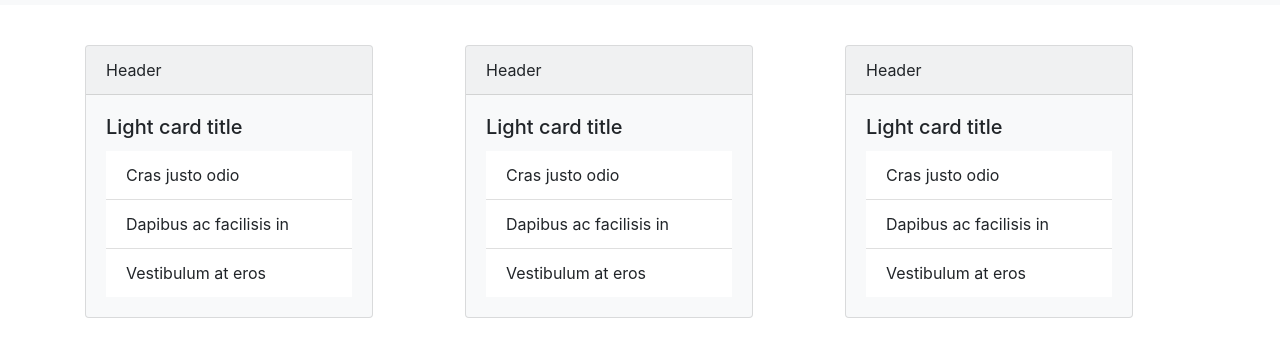
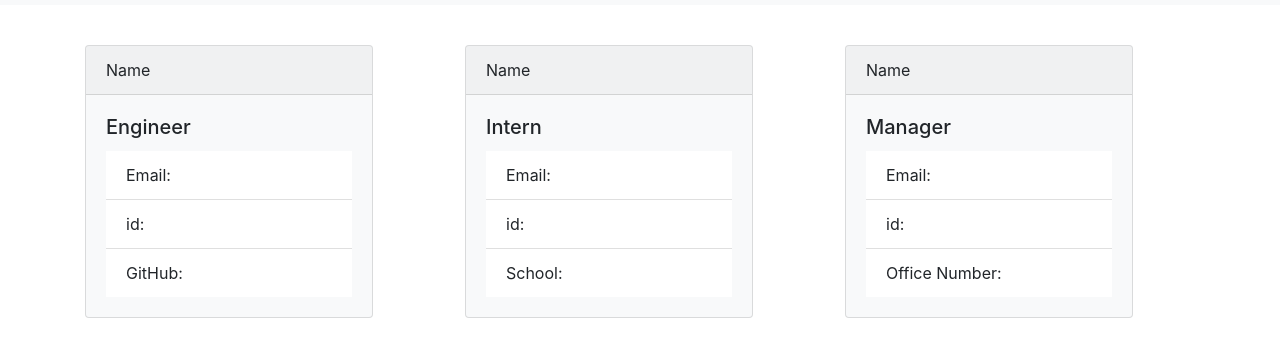
Before and after one commit to KaitlynSalemi/Employee-Summary, a website: page templets/main.html in a window 1280 px wide. Shown: the part 51-408 px from the top of the page. Drawn offline with nearby package versions, Linux system fonts and the light colour scheme.

Commit message:
all tests have passed

```diff
--- a/app.js
+++ b/app.js
@@ -6,6 +6,8 @@ const Intern = require("./lib/Intern");
 const Manager = require("./lib/Manager");
 
 const inquirer = require("inquirer");
+
+// dunderscore
 
 inquirer
     .prompt([
--- a/templets/main.html
+++ b/templets/main.html
@@ -17,39 +17,39 @@
         <div class="row">
             <div class="col s12 m6 l4">
                 <div class="card bg-light mb-3" style="max-width: 18rem;">
-                    <div class="card-header">Header</div>
+                    <div class="card-header">Name</div>
                     <div class="card-body">
-                        <h5 class="card-title">Light card title</h5>
+                        <h5 class="card-title">Engineer</h5>
                         <ul class="list-group list-group-flush">
-                            <li class="list-group-item">Cras justo odio</li>
-                            <li class="list-group-item">Dapibus ac facilisis in</li>
-                            <li class="list-group-item">Vestibulum at eros</li>
+                            <li class="list-group-item">Email: </li>
+                            <li class="list-group-item">id: </li>
+                            <li class="list-group-item">GitHub: </li>
                         </ul>
                     </div>
                 </div>
             </div>
             <div class="col s12 m6 l4">
                 <div class="card bg-light mb-3" style="max-width: 18rem;">
-                    <div class="card-header">Header</div>
+                    <div class="card-header">Name</div>
                     <div class="card-body">
-                        <h5 class="card-title">Light card title</h5>
+                        <h5 class="card-title">Intern</h5>
                         <ul class="list-group list-group-flush">
-                            <li class="list-group-item">Cras justo odio</li>
-                            <li class="list-group-item">Dapibus ac facilisis in</li>
-                            <li class="list-group-item">Vestibulum at eros</li>
+                            <li class="list-group-item">Email: </li>
+                            <li class="list-group-item">id: </li>
+                            <li class="list-group-item">School: </li>
                         </ul>
                     </div>
                 </div>
             </div>
             <div class="col s12 m6 l4">
                 <div class="card bg-light mb-3" style="max-width: 18rem;">
-                    <div class="card-header">Header</div>
+                    <div class="card-header">Name</div>
                     <div class="card-body">
-                        <h5 class="card-title">Light card title</h5>
+                        <h5 class="card-title">Manager</h5>
                         <ul class="list-group list-group-flush">
-                            <li class="list-group-item">Cras justo odio</li>
-                            <li class="list-group-item">Dapibus ac facilisis in</li>
-                            <li class="list-group-item">Vestibulum at eros</li>
+                            <li class="list-group-item">Email: </li>
+                            <li class="list-group-item">id: </li>
+                            <li class="list-group-item">Office Number: </li>
                         </ul>
                     </div>
                 </div>
```
Also changed, not shown: lib/Employee.js (+5 -4 lines), lib/Engineer.js (+12 -16 lines), lib/Intern.js (+6 -6 lines), lib/Manager.js (+6 -6 lines), 3 other files.
